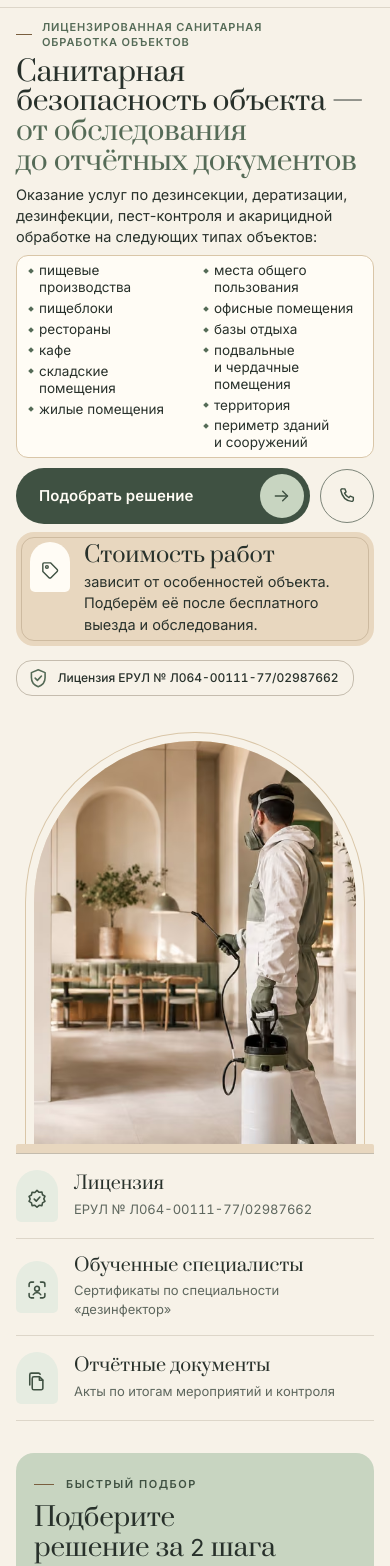
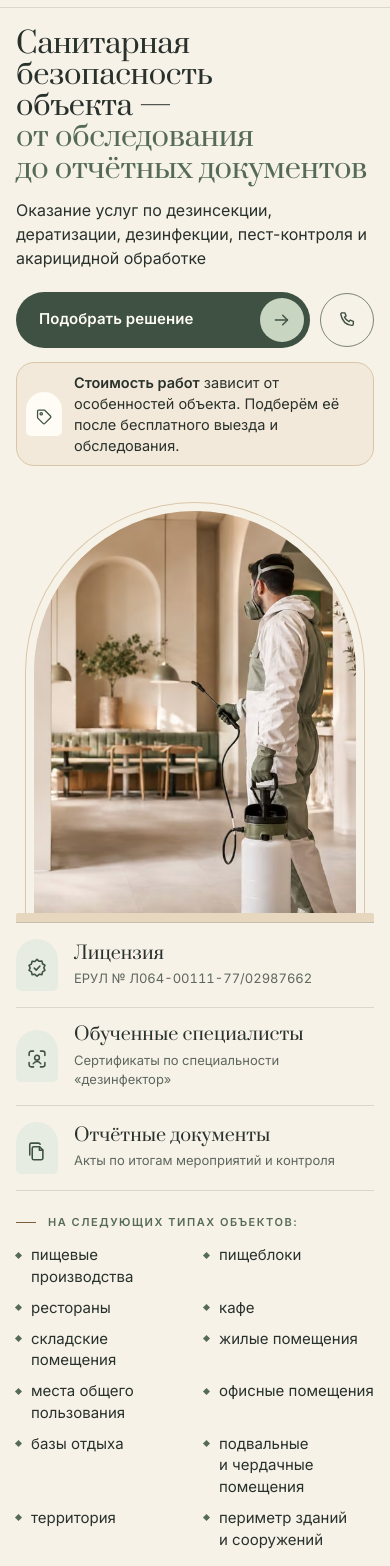
Before and after one commit to peretyaginmstu-jpg/bastet-site, a plain HTML site: page index.html in a window 390 px wide. Shown: the part 61-1627 px from the top of the page. Drawn offline with Linux system fonts and the light colour scheme.

Commit message:
Первый экран разгружен: меньше текста в hero
- В hero: заголовок, одна фраза заказчика, кнопки и компактная строка цены (текст дословно).
- Перечень 12 типов объектов — отдельной полосой под полосой доверия («На следующих типах
  объектов:»), слова заказчика сохранены; на телефоне — ровная сетка в две колонки.
- Убраны дубли: рубрика над заголовком и бейдж лицензии (лицензия — в полосе доверия).
- Высоту первого экрана задаёт арка с фото, текст по центру; на телефоне нормальные кегли.
- Тесты: сверка текста заказчика из трёх частей, видимость цены и лицензии на 1440×900.

Co-Authored-By: Claude Opus 5.5 <noreply@anthropic.com>

```diff
--- a/css/styles.css
+++ b/css/styles.css
@@ -76,8 +76,8 @@ main:focus { outline: none; }
 .section { padding-block: var(--section-space); }
 
 /* --- Рубрики: короткая охристая черта + капитель. Номеров разделов нет. ---- */
-.section-label, .eyebrow, .panel-kicker { display: flex; margin: 0 0 20px; align-items: center; gap: 14px; color: var(--sage-deep); font-size: 11px; font-weight: 600; letter-spacing: .16em; line-height: 1.45; text-transform: uppercase; }
-.section-label::before, .eyebrow::before, .panel-kicker::before { flex: 0 0 28px; height: 1px; background: var(--ochre-ink); content: ""; }
+.section-label, .panel-kicker { display: flex; margin: 0 0 20px; align-items: center; gap: 14px; color: var(--sage-deep); font-size: 11px; font-weight: 600; letter-spacing: .16em; line-height: 1.45; text-transform: uppercase; }
+.section-label::before, .panel-kicker::before { flex: 0 0 28px; height: 1px; background: var(--ochre-ink); content: ""; }
 .section-label-dark { color: var(--sage-dark); }
 /* На тонированных панелях рубрики темнее: контраст ≥7:1 вместо 4.8. */
 .request-section .section-label, .license-panel .section-label, .picker-result .panel-kicker { color: var(--sage-dark); }
@@ -136,33 +136,19 @@ main:focus { outline: none; }
 
 /* --- Hero: текст слева, фото в арке-портале на цоколе справа -------------- */
 .hero { padding: 40px 0 0; }
-.hero-card { display: grid; grid-template-columns: minmax(0, 7.4fr) minmax(0, 4.6fr); gap: 64px; align-items: stretch; }
-.hero-copy { min-width: 0; padding-bottom: 34px; }
-.hero .eyebrow { margin-bottom: 22px; }
+/* Первый экран без перегруза: заголовок, одна фраза заказчика, действия и цена.
+   Высоту задаёт арка (от окна, 480–660 px), текст стоит по центру её высоты. */
+.hero-card { display: grid; min-height: clamp(480px, calc(100svh - 260px), 660px); grid-template-columns: minmax(0, 7.4fr) minmax(0, 4.6fr); gap: 64px; align-items: stretch; }
+.hero-copy { min-width: 0; padding-block: 24px 40px; align-self: center; }
 .hero h1 { max-width: 800px; font-size: clamp(40px, 3.6vw, 52px); line-height: 1.1; letter-spacing: -.012em; }
 .hero h1 span { color: var(--sage-deep); }
-.hero-lead { max-width: 700px; margin: 22px 0 0; color: var(--ink); font-size: 17px; line-height: 1.55; text-wrap: pretty; }
-/* 12 типов объектов — отдельное поле; колонки собираются сами:
-   пищевые объекты / помещения / территория. Маркер — шалфейный ромб.
-   Пункты в одну строку (nowrap): ряды колонок одной высоты, без пустых полос;
-   колонки 1fr не уже самого длинного пункта. Ширины проверены для 768–1440+.
-   Линии рядов идут через всё поле, как в таблице: пункты не последней колонки заходят
-   в межколоночный зазор (отрицательное поле = зазору, вклад в ширину колонки прежний),
-   поэтому разная ширина колонок не даёт линий разной длины. */
-.object-list { --ol-gap: 24px; display: grid; max-width: 800px; margin: 14px 0 0; padding: 4px 22px; grid-template-columns: repeat(3, 1fr); grid-template-rows: repeat(4, auto); grid-auto-flow: column; column-gap: var(--ol-gap); border: 1px solid var(--sand-line); border-radius: var(--radius-md); background: var(--milk); list-style: none; }
-.object-list li { position: relative; padding: 8px 0 8px 15px; border-top: 1px solid var(--line); font-size: 14px; line-height: 1.4; white-space: nowrap; }
-.object-list li:nth-child(-n+8) { margin-right: calc(var(--ol-gap) * -1); padding-right: var(--ol-gap); }
-.object-list li:nth-child(4n+1) { border-top: 0; }
-.object-list li::before { position: absolute; left: 1px; top: 15px; width: 5px; height: 5px; background: var(--sage-deep); transform: rotate(45deg); content: ""; }
-.hero-actions { display: flex; margin-top: 24px; align-items: center; gap: 12px; }
-/* Поле цены — «этикетка»: песок заметно темнее фона, тонкая внутренняя рамка, ниша с ярлыком. */
-.price-note { position: relative; display: grid; max-width: 800px; margin: 18px 0 0; padding: 16px 24px 16px 16px; grid-template-columns: 46px minmax(0, 1fr); gap: 18px; align-items: center; border-radius: var(--radius-md); background: var(--sand); color: var(--ink); font-size: 15px; line-height: 1.5; }
-.price-note::before { position: absolute; inset: 5px; border: 1px solid rgba(122, 95, 63, .24); border-radius: 13px; pointer-events: none; content: ""; }
-.price-note > .ic { width: 46px; height: 56px; padding: 18px 12px 12px; border-radius: 23px 23px 6px 6px; background: var(--milk); color: var(--sage-dark); }
+.hero-lead { max-width: 600px; margin: 24px 0 0; color: var(--ink); font-size: 18px; line-height: 1.55; text-wrap: pretty; }
+.hero-actions { display: flex; margin-top: 32px; align-items: center; gap: 12px; }
+/* Цена — компактная строка-«этикетка»: ярлык в арочной нише, текст дословно. */
+.price-note { display: flex; width: fit-content; max-width: 600px; margin: 20px 0 0; padding: 10px 20px 10px 10px; align-items: center; gap: 14px; border: 1px solid var(--sand-line); border-radius: var(--radius-md); background: var(--sand-soft); color: var(--ink); font-size: 15px; line-height: 1.45; }
+.price-note > .ic { flex: 0 0 auto; width: 38px; height: 46px; padding: 15px 10px 9px; border-radius: 19px 19px 5px 5px; background: var(--milk); color: var(--sage-dark); }
 .price-note > span { text-wrap: pretty; }
-.price-note b { display: block; margin-bottom: 2px; font-family: var(--serif); font-size: 24px; font-weight: 400; line-height: 1.2; letter-spacing: -.005em; }
-.license-line { display: flex; width: fit-content; max-width: 100%; margin: 16px 0 0; padding: 6px 14px 6px 10px; align-items: center; gap: 8px; border: 1px solid var(--line-strong); border-radius: 999px; color: var(--ink); font-size: 13px; font-weight: 500; line-height: 1.4; font-variant-numeric: tabular-nums; }
-.license-line .ic { font-size: 18px; color: var(--sage-deep); }
+.price-note b { font-weight: 600; }
 
 /* Арка: радиус 999px браузер сводит ровно к половине ширины — полукруг при любой
    высоте. Контур концентричен арке (равный зазор сверху и по бокам), цоколь шире арки.
@@ -182,6 +168,13 @@ main:focus { outline: none; }
 .proof-item > span { display: flex; min-width: 0; flex-direction: column; }
 .proof-item b { font-family: var(--serif); font-size: 19px; font-weight: 400; line-height: 1.25; }
 .proof-item small { margin-top: 4px; color: var(--muted); font-size: 13px; line-height: 1.45; font-variant-numeric: tabular-nums; }
+
+/* --- Типы объектов: продолжение фразы заказчика из hero, полоса под «полом» арки --- */
+.object-band { padding: 28px 0 0; }
+.object-band .section-label { margin-bottom: 14px; }
+.object-list { display: flex; margin: 0; padding: 0; flex-wrap: wrap; gap: 10px 30px; list-style: none; }
+.object-list li { position: relative; padding-left: 15px; color: var(--ink); font-size: 15.5px; line-height: 1.45; white-space: nowrap; }
+.object-list li::before { position: absolute; left: 0; top: 9px; width: 5px; height: 5px; background: var(--sage-deep); transform: rotate(45deg); content: ""; }
 
 /* --- Быстрый подбор: шалфейная панель, светлые поля, шаг в круге ---------- */
 .quick-section { padding-top: 44px; }
@@ -454,29 +447,13 @@ main:focus { outline: none; }
 /* ==========================================================================
    Адаптив
    ========================================================================== */
-/* Ноутбуки 1024–1439 (1366×768, 1280×720, 1024×768): первый экран плотнее, чтобы
-   CTA и поле цены вошли в окно. Порядок DOM не меняется. */
+/* Ноутбуки 1024–1439 (1366×768, 1280×720, 1024×768): первый экран чуть плотнее. */
 @media (max-width: 1439px) {
   .hero { padding-top: 24px; }
-  .hero .eyebrow { margin-bottom: 14px; }
-  .hero-lead { margin-top: 14px; }
-  .object-list { --ol-gap: 16px; margin-top: 12px; padding-inline: 18px; }
-  .object-list li { padding-block: 6px; font-size: 13.5px; }
-  .object-list li::before { top: 13px; }
-  .hero-actions { margin-top: 18px; }
-  .price-note { margin-top: 14px; padding-block: 12px; }
-  .license-line { margin-top: 12px; }
+  .hero-lead { margin-top: 20px; }
+  .hero-actions { margin-top: 26px; }
 }
 
-/* 1181–1365: три колонки перечня в одну строку помещаются, только если колонка текста шире —
-   арка чуть уже (7.9 / 4.1 вместо 7.4 / 4.6). */
-@media (min-width: 1181px) and (max-width: 1365px) {
-  .hero-card { grid-template-columns: minmax(0, 7.9fr) minmax(0, 4.1fr); gap: 48px; }
-  .hero-visual { --arch-w: calc((100vw - 64px - 48px) * .342 - 56px); }
-}
-@media (min-width: 1181px) and (max-width: 1279px) {
-  .object-list li { font-size: 13px; }
-}
 @media (min-width: 1181px) and (max-width: 1365px) {
   /* Описание в три строки поднимает заголовок — арки выше на 20 px, чтобы номер «01»
      не касался заголовка в самой низкой арке. */
@@ -498,16 +475,11 @@ main:focus { outline: none; }
   .mobile-menu { left: auto; width: min(380px, calc(100% - var(--gutter) * 2)); }
   /* Колонка текста шире (арка уже): H1 на 1024–1180 идёт в три строки. */
   .hero-card { grid-template-columns: minmax(0, 7.9fr) minmax(0, 4.1fr); gap: 48px; }
-  /* Арка идёт от рубрики до цоколя: без ограничения высоты она не проваливается вниз
+  /* Арка идёт на всю высоту первого экрана: без ограничения высоты она не проваливается вниз
      и не оставляет пустой угол справа от H1 (колонка узкая — арка читается как портал). */
   .hero-visual { max-height: none; }
   .hero { padding-top: 20px; }
-  .hero .eyebrow { margin-bottom: 12px; }
   .hero h1 { font-size: clamp(38px, 4vw, 46px); line-height: 1.08; }
-  .object-list { margin-top: 10px; grid-template-columns: repeat(2, 1fr); grid-template-rows: repeat(6, auto); }
-  .object-list li:nth-child(4n+1) { border-top: 1px solid var(--line); }
-  .object-list li:nth-child(6n+1) { border-top: 0; }
-  .object-list li:nth-child(n+7) { margin-right: 0; padding-right: 0; }
   .quick-panel { grid-template-columns: minmax(0, 1fr) 22px minmax(0, 1fr) 58px; gap: 16px; }
   .quick-panel > div:first-child { grid-column: 1 / -1; display: flex; align-items: center; gap: 28px; }
   .quick-panel .section-label { margin: 0; }
@@ -561,41 +533,29 @@ main:focus { outline: none; }
   /* Арка стоит на цоколе и растёт вверх до верха строки; её контур выше арки на шаг —
      укорачиваем арку, чтобы вершина контура не уходила под линию шапки (зазор 10 px). */
   .hero-visual { height: calc(100% - 12px); }
-  .hero .eyebrow { margin-bottom: 10px; }
   .hero h1 { font-size: clamp(38px, 3.3vw, 46px); line-height: 1.08; }
-  .hero-lead { margin-top: 10px; }
-  .object-list { margin-top: 10px; }
-  .object-list li { padding-block: 4px; }
-  .object-list li::before { top: 11px; }
-  .hero-actions { margin-top: 14px; }
-  .price-note { margin-top: 10px; padding-block: 11px; }
-  .license-line { margin-top: 10px; }
-}
-/* 1024–1180: перечень в шесть рядов — ряды плотнее (1024×690, iPad landscape в Safari). */
-@media (min-width: 1024px) and (max-width: 1180px) and (max-height: 820px) {
-  .object-list li { padding-block: 3px; }
-  .object-list li::before { top: 10px; }
+  .hero-lead { margin-top: 18px; }
+  .hero-actions { margin-top: 24px; }
+  .price-note { margin-top: 16px; }
 }
 /* 1280×600 (1920 px при масштабе 150% в Windows): ещё плотнее. */
 @media (min-width: 1024px) and (max-height: 640px) {
   .hero { padding-top: 6px; }
   .hero-visual { height: calc(100% - 18px); }
-  .hero .eyebrow { margin-bottom: 8px; }
   .hero h1 { font-size: clamp(36px, 3.1vw, 42px); line-height: 1.06; }
-  .hero-lead { margin-top: 8px; }
-  .object-list li { padding-block: 3px; }
-  .object-list li::before { top: 10px; }
-  .hero-actions { margin-top: 12px; }
-  .price-note { margin-top: 8px; }
+  .hero-lead { margin-top: 14px; }
+  .hero-actions { margin-top: 18px; }
+  .price-note { margin-top: 12px; }
 }
 
 @media (max-width: 1023px) {
   :root { --section-space: 80px; }
   .hero { padding-top: 36px; }
   .hero-card { grid-template-columns: 1fr; gap: 44px; }
-  .hero-copy { padding-bottom: 0; }
+  .hero-card { min-height: 0; }
+  .hero-copy { padding-block: 0; align-self: auto; }
   .hero h1 { max-width: 700px; font-size: clamp(38px, 5.4vw, 48px); }
-  .hero-lead { font-size: 16.5px; }
+  .hero-lead { font-size: 17px; }
   .hero-visual { width: min(100% - 56px, 560px); height: auto; max-height: none; margin: var(--step) 0 0; justify-self: center; align-self: auto; }
   .hero-visual picture { height: auto; min-height: 0; aspect-ratio: 5 / 4; }
   .hero-visual img { object-position: 76% 50%; }
@@ -657,30 +617,21 @@ main:focus { outline: none; }
      до 157 px экрана и закрывала бы начало раздела после перехода по якорю. */
   .no-js .site-header, .legal-page .site-header { position: static; }
   .section-label, .panel-kicker { margin-bottom: 16px; font-size: 11px; letter-spacing: .14em; gap: 12px; }
-  .section-label::before, .panel-kicker::before, .eyebrow::before { flex-basis: 20px; }
-  /* Первый экран: H1, перечень, CTA и поле цены целиком на 375×812 и 360×800 (низ цены ≤ 800),
-     CTA целиком на 375×667. Место берём у H1 и отступов, рубрика — читаемые 11 px в две строки. */
-  .hero { padding-top: 12px; }
+  .section-label::before, .panel-kicker::before { flex-basis: 20px; }
+  /* Первый экран: H1, фраза, CTA и цена целиком на 375×812 и 360×800. */
+  .hero { padding-top: 20px; }
   .hero-card { gap: 36px; }
-  .hero .eyebrow { margin-bottom: 8px; font-size: 11px; letter-spacing: .08em; line-height: 1.35; gap: 10px; text-wrap: balance; }
-  .hero .eyebrow::before { flex-basis: 16px; }
-  .hero h1 { font-size: 28px; line-height: 1.06; }
-  .hero-lead { margin-top: 8px; font-size: 14.5px; line-height: 1.45; }
-  /* Две независимые колонки (multicol): пункты 1–6 и 7–12 в порядке DOM. Строки колонок
-     не выравниваются друг по другу, поэтому линий между пунктами нет — только ромбы:
-     разнобой высот не виден, пустых полос нет. */
-  .object-list { display: block; margin-top: 8px; padding: 4px 11px; columns: 2; column-gap: 16px; border-radius: var(--radius-sm); }
-  .object-list li { padding: 2px 0 2px 11px; break-inside: avoid; font-size: 14px; line-height: 1.25; white-space: normal; }
-  .object-list li:nth-child(n) { margin-right: 0; padding-right: 0; border-top: 0; }
-  .object-list li:nth-child(6) { break-after: column; }
-  .object-list li::before { top: 9px; width: 4px; height: 4px; }
-  .hero-actions { margin-top: 10px; gap: 10px; }
+  .hero h1 { font-size: clamp(27px, 7.4vw, 31px); line-height: 1.08; }
+  .hero-lead { margin-top: 14px; font-size: 16px; line-height: 1.5; }
+  .hero-actions { margin-top: 22px; gap: 10px; }
+  .price-note { width: auto; margin-top: 14px; padding: 9px 14px 9px 9px; gap: 12px; font-size: 14.5px; }
+  .price-note > .ic { width: 36px; height: 44px; padding: 14px 9px 9px; border-radius: 18px 18px 5px 5px; }
+  .object-band { padding-top: 24px; }
+  .object-list { display: grid; grid-template-columns: repeat(2, minmax(0, 1fr)); gap: 9px 18px; }
+  .object-list li { font-size: 15px; white-space: normal; }
+  .object-list li::before { top: 8.5px; }
   .hero-actions .btn { flex: 1 1 auto; min-width: 0; min-height: 54px; padding: 5px 5px 5px 22px; justify-content: space-between; }
   .hero-actions .round-link { width: 54px; height: 54px; padding: 15px; }
-  .price-note { margin-top: 8px; padding: 10px 16px 10px 14px; grid-template-columns: 40px minmax(0, 1fr); gap: 14px; align-items: start; font-size: 14.5px; }
-  .price-note > .ic { width: 40px; height: 50px; padding: 16px 10px 10px; border-radius: 20px 20px 5px 5px; }
-  .price-note b { font-size: 22px; }
-  .license-line { margin-top: 14px; border-radius: 16px; font-size: 12px; }
   .hero-visual { width: auto; margin: var(--step) calc(var(--step) * 2) 0; justify-self: stretch; }
   .hero-visual picture { aspect-ratio: 4 / 5; }
   .hero-visual img { object-position: 79% 50%; }
@@ -769,30 +720,20 @@ main:focus { outline: none; }
   .legal-content .legal-notice { padding: 18px; }
 }
 
-/* До 413 px: 13.5 px, чтобы «офисные помещения» и «чердачные помещения» не рвались
-   в узкой колонке — перечень ниже, поле цены входит в первый экран 375×812. */
-@media (max-width: 413px) {
-  .object-list li { font-size: 13.5px; }
-  .object-list li::before { top: 8.5px; }
-}
-/* 360×800 (самый частый Android): H1 в четыре строки вместо шести, вводная фраза в три строки —
-   низ поля цены ≤ 800 px. */
+/* До 374 px (360×800 и уже): заголовок и фраза чуть мельче. */
 @media (max-width: 374px) {
-  .hero h1 { font-size: 26px; }
-  .hero-lead { font-size: 14px; }
+  .hero-lead { font-size: 15px; }
   /* Подсказка «Например: склад 800 м², Москва» целиком (кегль ввода остаётся 16 px). */
   .field input::placeholder, .field textarea::placeholder { font-size: 15px; }
 }
 
 @media (max-width: 359px) {
-  .object-list li { font-size: 13px; }
   /* Подсказка поля «Адрес или площадь» целиком: поле чуть шире внутри, кегль подсказок
      13.5 px (кегль ввода остаётся 16 px — без автоувеличения в iOS). */
   .field input, .field select { padding-inline: 12px; }
   .field input::placeholder, .field textarea::placeholder { font-size: 13.5px; }
   .hero-actions .btn { padding-left: 18px; gap: 10px; font-size: 14px; white-space: nowrap; }
   .hero-actions .btn .ic { width: 40px; height: 40px; padding: 10px; }
-  .license-line { font-size: 11px; letter-spacing: -.005em; }
   .quick-panel h2 { font-size: 24px; }
   .section-heading h2, .request-heading h2, .system-copy > h2, .documents-panel h2, .license-copy h2, .contact-inner h2 { font-size: 29px; }
   .service-card-copy h3 { font-size: 22px; }
@@ -809,7 +750,7 @@ main:focus { outline: none; }
   .step-number { border: 1px solid CanvasText; }
   .service-card.is-open .service-more, .menu-button[aria-expanded="true"] { border: 2px solid Highlight; }
   .object-list li::before, .service-card-detail li::before, .compact-list li::before, .clients-copy li::before, .legal-content li::before { background: CanvasText; }
-  .price-note, .license-line, .license-number, .quick-field, .license-panel, .quick-panel { border: 1px solid CanvasText; }
+  .price-note, .license-number, .quick-field, .license-panel, .quick-panel { border: 1px solid CanvasText; }
 }
 
 @media (prefers-reduced-motion: reduce) {
--- a/index.html
+++ b/index.html
@@ -185,29 +185,13 @@
       <div class="container hero-inner">
         <div class="hero-card reveal">
           <div class="hero-copy">
-            <p class="eyebrow">Лицензированная санитарная обработка объектов</p>
             <h1 id="hero-title">Санитарная безопасность объекта&nbsp;— <span>от&nbsp;обследования до&nbsp;отчётных документов</span></h1>
-            <p class="hero-lead">Оказание услуг по дезинсекции, дератизации, дезинфекции, <span class="nowrap">пест-контроля</span> и акарицидной обработке на следующих типах объектов:</p>
-            <ul class="object-list">
-              <li>пищевые производства</li>
-              <li>пищеблоки</li>
-              <li>рестораны</li>
-              <li>кафе</li>
-              <li>складские помещения</li>
-              <li>жилые помещения</li>
-              <li>места общего пользования</li>
-              <li>офисные помещения</li>
-              <li>базы отдыха</li>
-              <li>подвальные <span class="nowrap">и чердачные</span> помещения</li>
-              <li>территория</li>
-              <li>периметр зданий <span class="nowrap">и сооружений</span></li>
-            </ul>
+            <p class="hero-lead">Оказание услуг по дезинсекции, дератизации, дезинфекции, <span class="nowrap">пест-контроля</span> и акарицидной обработке</p>
             <div class="hero-actions">
               <a class="btn btn-primary btn-large" data-magnetic href="#request">Подобрать решение <i class="ic" aria-hidden="true"><svg aria-hidden="true" focusable="false"><use href="#i-arrow-right"/></svg></i></a>
               <a class="round-link" href="tel:+79188266617" aria-label="Позвонить 8 918 826-66-17"><i class="ic" aria-hidden="true"><svg aria-hidden="true" focusable="false"><use href="#i-phone"/></svg></i></a>
             </div>
             <p class="price-note" id="price"><i class="ic" aria-hidden="true"><svg aria-hidden="true" focusable="false"><use href="#i-tag"/></svg></i><span><b>Стоимость работ</b> зависит от особенностей объекта. Подберём её после бесплатного выезда и обследования.</span></p>
-            <p class="license-line"><i class="ic" aria-hidden="true"><svg aria-hidden="true" focusable="false"><use href="#i-shield-check"/></svg></i> <span>Лицензия ЕРУЛ №&nbsp;<span class="nowrap">Л064-00111-77/02987662</span></span></p>
           </div>
           <div class="hero-visual">
             <picture>
@@ -231,6 +215,24 @@
             <i class="ic" aria-hidden="true"><svg aria-hidden="true" focusable="false"><use href="#i-files"/></svg></i>
             <span><b>Отчётные документы</b><small>Акты по итогам мероприятий и контроля</small></span>
           </div>
+        </div>
+
+        <div class="object-band reveal">
+          <p class="section-label" id="objects-title">На следующих типах объектов:</p>
+          <ul class="object-list" aria-labelledby="objects-title">
+            <li>пищевые производства</li>
+            <li>пищеблоки</li>
+            <li>рестораны</li>
+            <li>кафе</li>
+            <li>складские помещения</li>
+            <li>жилые помещения</li>
+            <li>места общего пользования</li>
+            <li>офисные помещения</li>
+            <li>базы отдыха</li>
+            <li>подвальные <span class="nowrap">и чердачные</span> помещения</li>
+            <li>территория</li>
+            <li>периметр зданий <span class="nowrap">и сооружений</span></li>
+          </ul>
         </div>
       </div>
     </section>
--- a/tools/verify-editorial.mjs
+++ b/tools/verify-editorial.mjs
@@ -46,7 +46,7 @@ try {
  for(const width of [320,375,768,1024,1280,1440]){
   await page.setViewportSize({width,height:900});await page.goto(base+'/?qa=1',{waitUntil:'networkidle'});
   await geometry(width+' initial');
-  if(width===1440){const hero=await page.evaluate(()=>({cta:document.querySelector('.hero-actions').getBoundingClientRect().bottom,license:document.querySelector('.license-line').getBoundingClientRect().bottom,h1:parseFloat(getComputedStyle(document.querySelector('h1')).fontSize)}));check(hero.cta<=900&&hero.license<=900&&hero.h1<=68,'1440×900 CTA and license visible',hero);}
+  if(width===1440){const hero=await page.evaluate(()=>({cta:document.querySelector('.hero-actions').getBoundingClientRect().bottom,license:document.querySelector('.proof-item').getBoundingClientRect().bottom,price:document.querySelector('.price-note').getBoundingClientRect().bottom,h1:parseFloat(getComputedStyle(document.querySelector('h1')).fontSize)}));check(hero.cta<=900&&hero.price<=900&&hero.license<=900&&hero.h1<=68,'1440×900 CTA, price and license visible',hero);}
   for(const service of ['disinsection','deratization','acaricidal','disinfection']){
    await page.locator(`[data-service-open="${service}"]`).click();
    const s=await page.evaluate(()=>{const open=document.querySelector('.service-card.is-open'),d=open.querySelector('.service-card-detail'),r=d.getBoundingClientRect();return {count:document.querySelectorAll('.service-card.is-open').length,detailHeight:r.height,detailOverflow:d.scrollHeight>d.clientHeight+1,closed:[...document.querySelectorAll('.service-card:not(.is-open)')].map(c=>({height:c.getBoundingClientRect().height,header:c.querySelector('.service-card-copy').getBoundingClientRect().height}))};});
```
Also changed, not shown: tools/verify-static.mjs (+8 -5 lines), tools/verify.mjs (+8 -2 lines).
